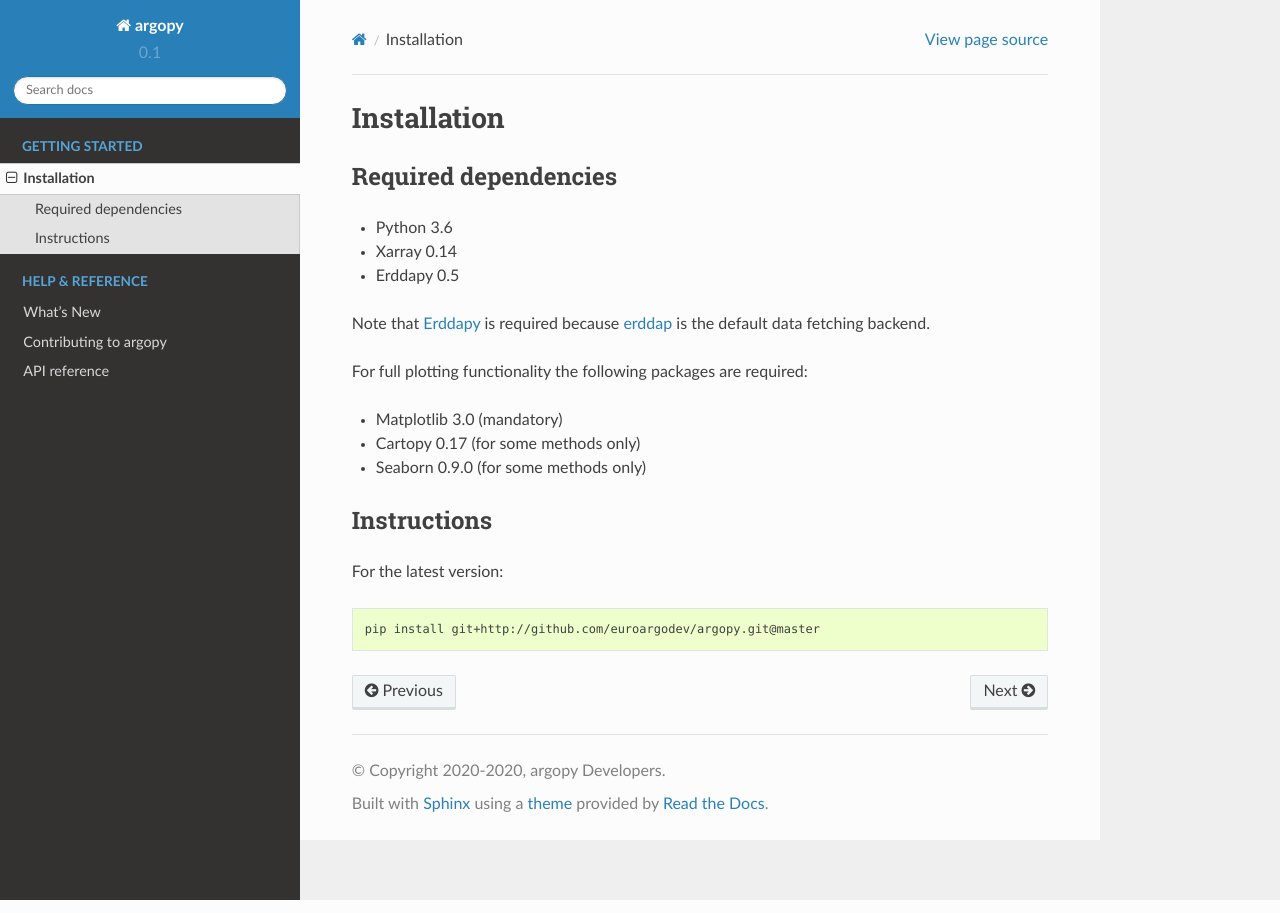
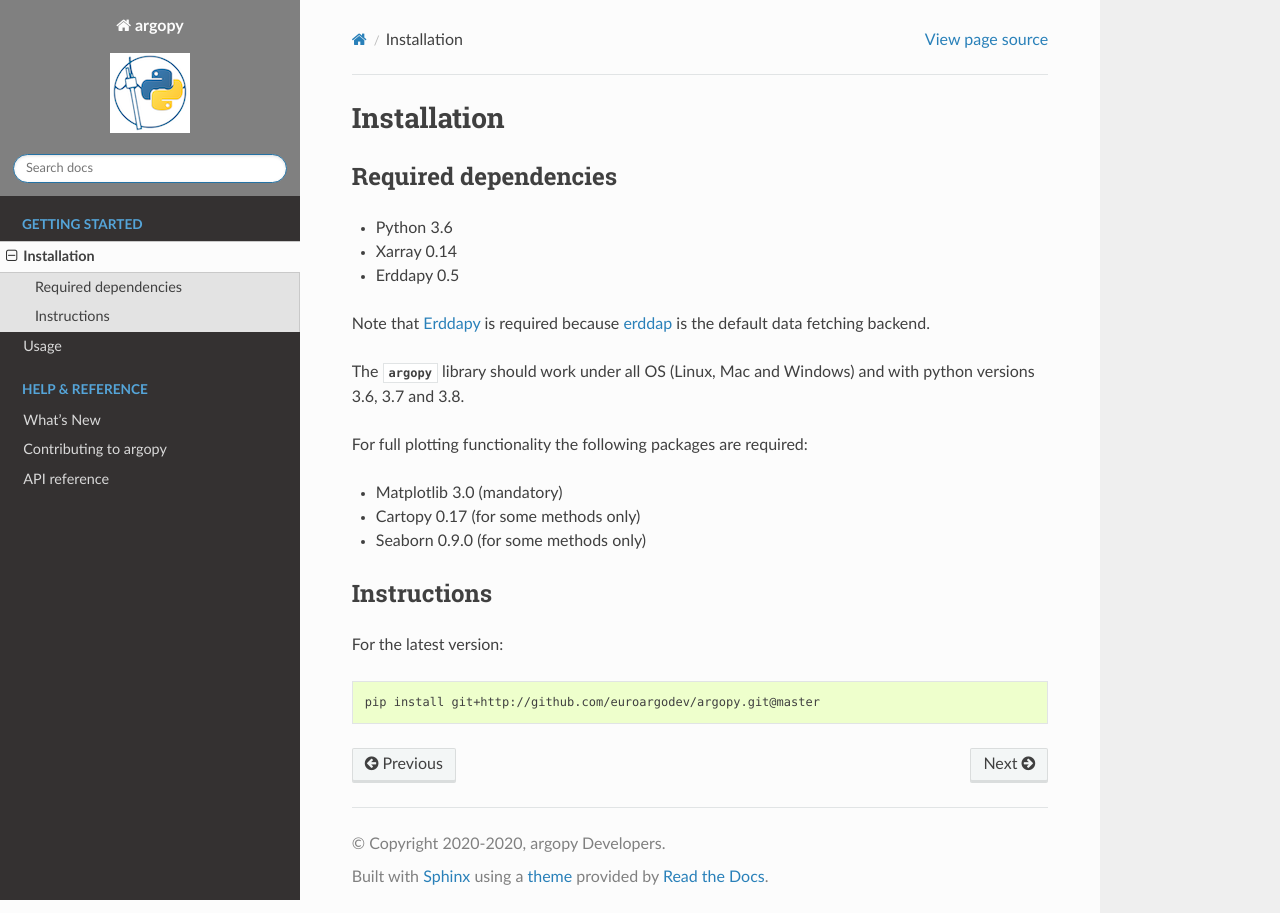
Before and after one commit to hamersu9t/argopy, a Sphinx documentation site: the page built from docs/install.rst, in a window 1280 px wide. Built offline with Sphinx 7.4.7 and the Read the Docs theme 2.0.0, drawn with Linux system fonts in a browser that asks for light colours; the version number is read from the project's files by our own code.

Commit message:
Update doc

```diff
--- a/docs/conf.py
+++ b/docs/conf.py
@@ -162,7 +162,7 @@ html_theme = 'sphinx_rtd_theme'
 
 # The name of an image file (relative to this directory) to place at the top
 # of the sidebar.
-html_logo = "_static/argopy_90.png"
+html_logo = "_static/argopy_80.png"
 
 # Add any paths that contain custom static files (such as style sheets) here,
 # relative to this directory. They are copied after the builtin static files,
@@ -173,11 +173,11 @@ html_theme_options = {
     # 'canonical_url': '',
     'analytics_id': 'UA-73130866-2',  #  Provided by Google in your dashboard
     'logo_only': False,
-    # 'display_version': False,
+    'display_version': False,
     # 'prev_next_buttons_location': 'bottom',
     # 'style_external_links': False,
     # 'vcs_pageview_mode': '',
-    # 'style_nav_header_background': 'white',
+    'style_nav_header_background': 'gray',
     # # Toc options
     # 'collapse_navigation': True,
     # 'sticky_navigation': True,
--- a/docs/index.rst
+++ b/docs/index.rst
@@ -9,6 +9,8 @@ Documentation
 **Getting Started**
 
 * :doc:`install`
+* :doc:`usage`
+* :doc:`quick-overview`
 
 .. toctree::
     :maxdepth: 1
@@ -16,6 +18,7 @@ Documentation
     :caption: Getting Started
 
     install
+    usage
 
 **Help & reference**
 
--- a/docs/install.rst
+++ b/docs/install.rst
@@ -9,6 +9,8 @@ Required dependencies
 - Erddapy 0.5
 
 Note that Erddapy_ is required because `erddap <https://coastwatch.pfeg.noaa.gov/erddap/information.html>`_ is the default data fetching backend.
+
+The :mod:`argopy` library should work under all OS (Linux, Mac and Windows) and with python versions 3.6, 3.7 and 3.8.
 
 For full plotting functionality the following packages are required:
 
--- /dev/null
+++ b/docs/quick-overview.rst
@@ -0,0 +1,5 @@
+##############
+Quick overview
+##############
+
+Here are some quick examples of what you can do with :py:mod:`argopy` objects. Everything will be explained in much more detail in the rest of the documentation.
```
Also changed, not shown: docs/usage.rst (added, +65 -0 lines), 2 other files.
